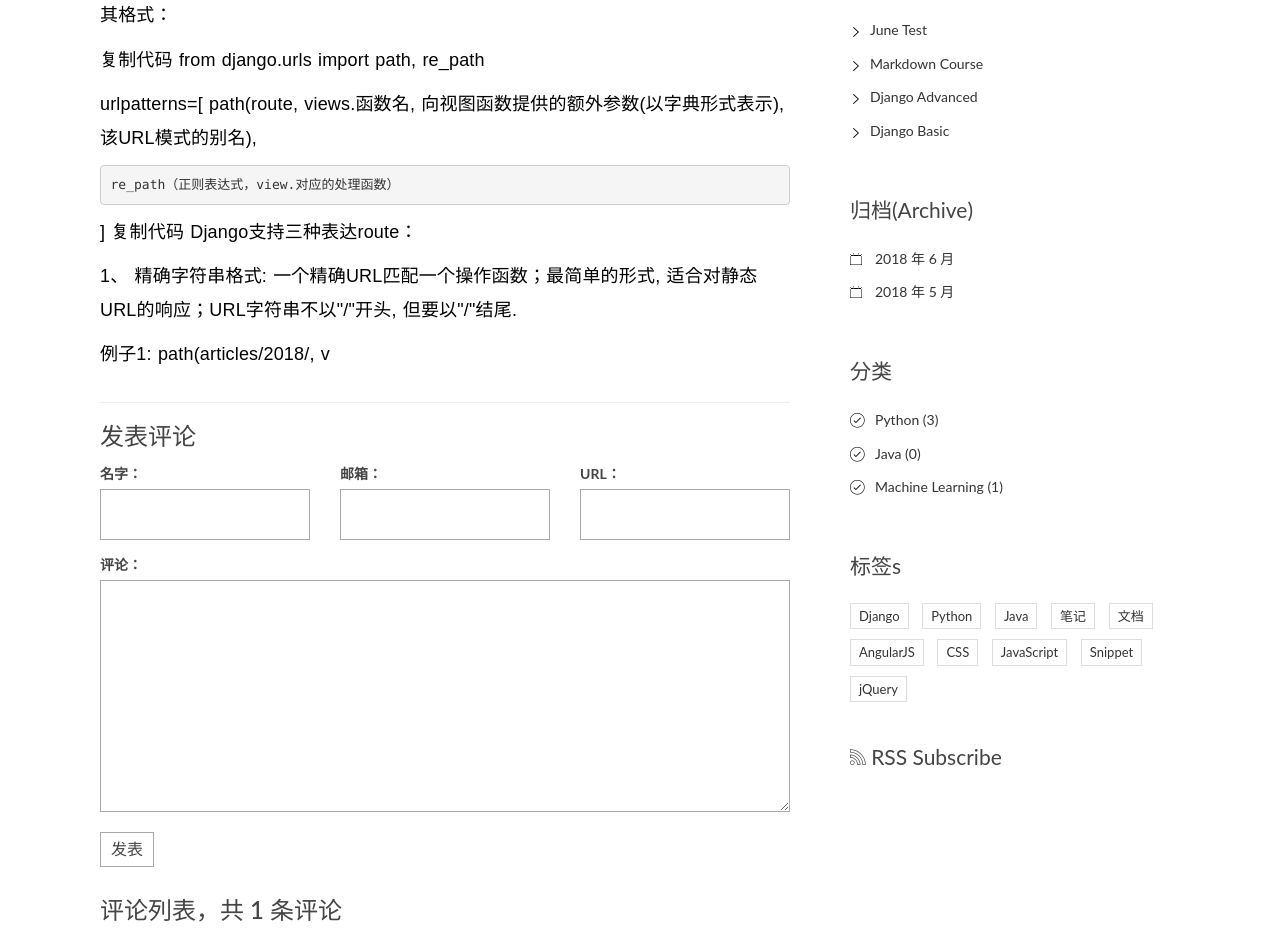
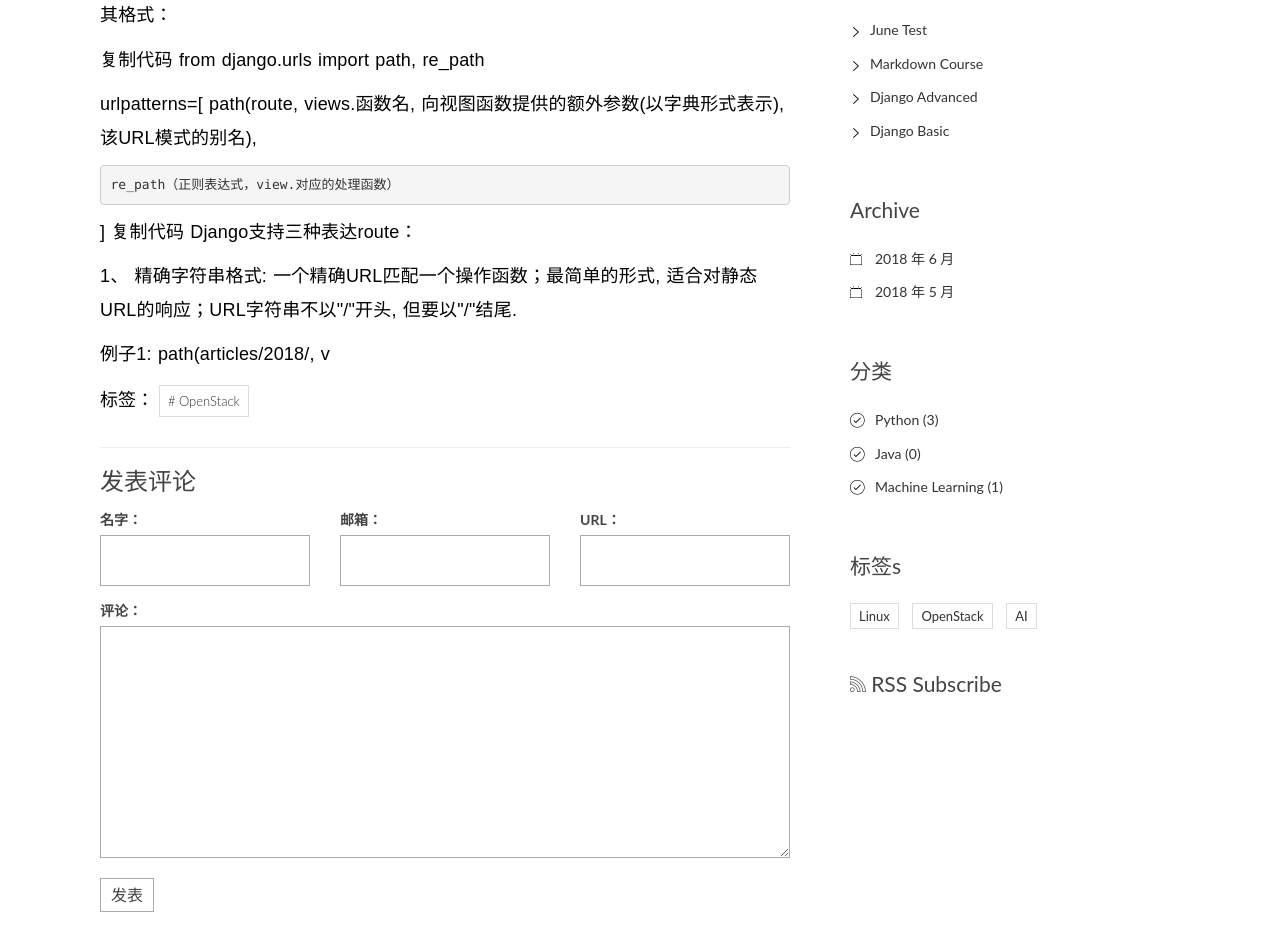
Before and after one commit to Charonnnnn/try_blog, a Django app: page /post/4/ in a window 1280 px wide. Shown: the part 450-1390 px from the top of the page. Run offline with Django 3.2, Linux system fonts and the light colour scheme; data comes from the database, SQL or seed files in the repository; both versions use the stored data as it was after the commit; some libraries are stand-ins or nearby versions.

Commit message:
tags & rss

```diff
--- a/blog/templatetags/blog_tags.py
+++ b/blog/templatetags/blog_tags.py
@@ -19,3 +19,7 @@ def get_categories():
     # 除了返回数据库中全部 Category 的记录, 还会计算Post的行数并保存在num_posts
     # 使用 filter 方法把 num_posts 的值小于 0 的分类过滤掉
     return models.Category.objects.annotate(num_posts=Count('post')).filter(num_posts__gte=0)
+
+@register.simple_tag
+def get_tags():
+    return models.Tag.objects.annotate(num_posts=Count('post')).filter(num_posts__gte=0)
--- a/blog/urls.py
+++ b/blog/urls.py
@@ -17,4 +17,5 @@ urlpatterns = [
     # re_path('category/(?P<pk>[0-9]+)/', views.category, name='category'),
     re_path('category/(?P<pk>[0-9]+)/', views.CategoryView.as_view(), name='category'),
 
+    re_path('tag/(?P<pk>[0-9]+)/', views.TagView.as_view(), name='tag'),
 ]
--- a/blog/views.py
+++ b/blog/views.py
@@ -187,3 +187,13 @@ class CategoryView(IndexView):
 #     cate = get_object_or_404(models.Category, pk=pk)
 #     post_list = models.Post.objects.filter(category=cate)
 #     return render(request,'blog/index.html',context={'post_list': post_list})
+
+
+class TagView(ListView):
+    model = models.Post
+    template_name = 'blog/index.html'
+    context_object_name = 'post_list'
+
+    def get_queryset(self):
+        tag = get_object_or_404(models.Tag, pk=self.kwargs.get('pk'))
+        return super(TagView, self).get_queryset().filter(tags=tag)
--- a/templates/base.html
+++ b/templates/base.html
@@ -98,7 +98,7 @@
 
                 </div>
                 <div class="widget widget-archives">
-                    <h3 class="widget-title">归档(Archive)</h3>
+                    <h3 class="widget-title">Archive</h3>
                     {% archives as date_list %}
                     <ul>
                         {% for date in date_list %}
@@ -125,44 +125,24 @@
                         {% endfor %}
                     </ul>
                 </div>
-
+{#    {% block tags %}#}
                 <div class="widget widget-tag-cloud">
                     <h3 class="widget-title">标签s</h3>
+                    {% get_tags as tag_list %}
                     <ul>
-                        <li>
-                            <a href="#">Django</a>
-                        </li>
-                        <li>
-                            <a href="#">Python</a>
-                        </li>
-                        <li>
-                            <a href="#">Java</a>
-                        </li>
-                        <li>
-                            <a href="#">笔记</a>
-                        </li>
-                        <li>
-                            <a href="#">文档</a>
-                        </li>
-                        <li>
-                            <a href="#">AngularJS</a>
-                        </li>
-                        <li>
-                            <a href="#">CSS</a>
-                        </li>
-                        <li>
-                            <a href="#">JavaScript</a>
-                        </li>
-                        <li>
-                            <a href="#">Snippet</a>
-                        </li>
-                        <li>
-                            <a href="#">jQuery</a>
-                        </li>
+                        {% for tag in tag_list %}
+                            <li>
+                                <a href="{% url 'blog:tag' tag.pk %}">{{ tag.name }}</a>
+                            </li>
+                        {% empty %}
+                            暂无标签！
+                        {% endfor %}
                     </ul>
                 </div>
+{#    {% endblock tags %}#}
+
                 <div class="rss">
-                    <a href=""><span class="ion-social-rss-outline"></span> RSS Subscribe</a>
+                    <a href="{% url 'rss' %}"><span class="ion-social-rss-outline"></span> RSS Subscribe </a>
                 </div>
             </aside>
         </div>
--- a/templates/blog/detail.html
+++ b/templates/blog/detail.html
@@ -15,6 +15,14 @@
         </header>
         <div class="entry-content clearfix">
             {{ post.body|safe }}
+            <div class="widget-tag-cloud">
+                <ul>
+                    标签：
+                    {% for tag in post.tags.all %}
+                        <li><a href="{% url 'blog:tag' tag.pk %}"># {{ tag.name }}</a></li>
+                    {% endfor %}
+                </ul>
+            </div>
         </div>
     </article>
 
@@ -65,6 +73,8 @@
             </ul>
         </div>
     </section>
+
+
 {% endblock main %}
 
 {% block toc %}
--- a/templates/blog/index.html
+++ b/templates/blog/index.html
@@ -26,7 +26,7 @@
         </article>
 
     {% empty %}
-        <div class="no-post">暂时还没有发布的文章！</div>
+        <div class="no-post">No Post Yet！</div>
     {% endfor %}
 
 
--- a/try_blog/urls.py
+++ b/try_blog/urls.py
@@ -15,9 +15,13 @@ Including another URLconf
 """
 from django.contrib import admin
 from django.urls import path,include
+from blog.feeds import AllPostsRssFeed
 
 urlpatterns = [
     path('admin/', admin.site.urls),
     path('',include('blog.urls')),
     path('', include('comments.urls')),
+
+    path('all/rss/', AllPostsRssFeed(), name='rss'),
+
 ]
```
Also changed, not shown: blog/feeds.py (added, +26 -0 lines), db.sqlite3.
